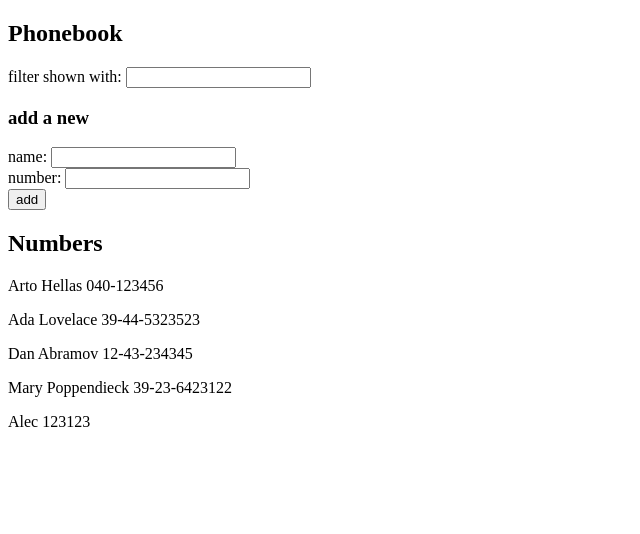
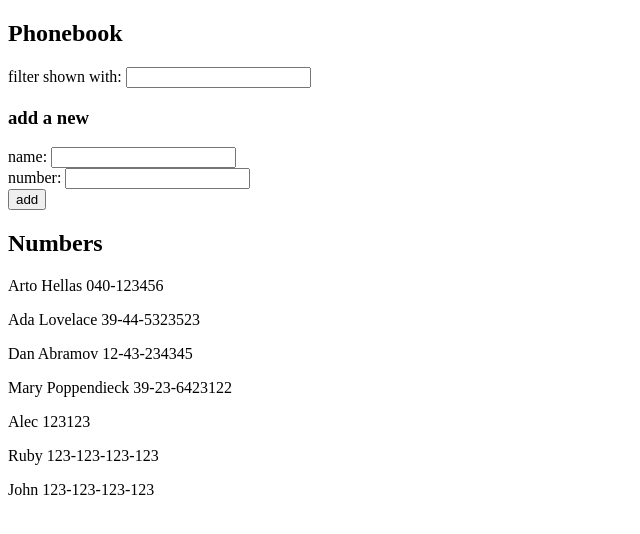
Before and after one commit to AlecBlance/FullStackOpen, a React (Create React App) app in the folder part2/phonebook/: page / in a window 1280 px wide. Shown: the top 534 px of the page, without its empty margins (0-640 px from the left). Built offline with nearby package versions, Linux system fonts and the light colour scheme; data requests are answered from the project's data file.

Commit message:
Update for 2.13 extracting backend service

```diff
--- a/part2/phonebook/db.json
+++ b/part2/phonebook/db.json
@@ -24,6 +24,16 @@
       "name": "Alec",
       "number": "123123",
       "id": 5
+    },
+    {
+      "name": "Ruby",
+      "number": "123-123-123-123",
+      "id": 6
+    },
+    {
+      "name": "John",
+      "number": "123-123-123-123",
+      "id": 7
     }
   ]
 }
--- a/part2/phonebook/src/App.js
+++ b/part2/phonebook/src/App.js
@@ -1,8 +1,8 @@
 import { useState, useEffect} from 'react'
-import axios from 'axios'
 import Filter from './components/Filter'
 import PersonForm from './components/PersonForm'
 import Persons from './components/Persons'
+import personsService from './services/persons'
 
 const App = () => {
   const [persons, setPersons] = useState([])
@@ -11,11 +11,9 @@ const App = () => {
   const [filter, setFilter] = useState('')
 
   useEffect(() => {
-    axios
-      .get('http://localhost:3001/persons')
-      .then(response => {
-        setPersons(response.data)
-      })
+    personsService
+      .getAll()
+      .then(initialPersons => setPersons(initialPersons))
   }, [])
 
   const handleNameInput = (e) => {
@@ -36,8 +34,9 @@ const App = () => {
       alert(`${newName} is already added to phonebook`)
       return
     }
-    const data = {name: newName, number: newNumber}
-    axios.post('http://localhost:3001/persons', data).then((response) => setPersons(persons.concat(response.data)))
+    personsService
+      .add({name: newName, number: newNumber})
+      .then(returnedPerson => setPersons(persons.concat(returnedPerson)))
   }
 
   const formInput = {
--- /dev/null
+++ b/part2/phonebook/src/services/persons.js
@@ -0,0 +1,7 @@
+import axios from 'axios'
+
+const getAll = () => axios.get('http://localhost:3001/persons').then(response => response.data)
+
+const add = data => axios.post('http://localhost:3001/persons', data).then(response => response.data)
+
+export default {getAll, add}
```
